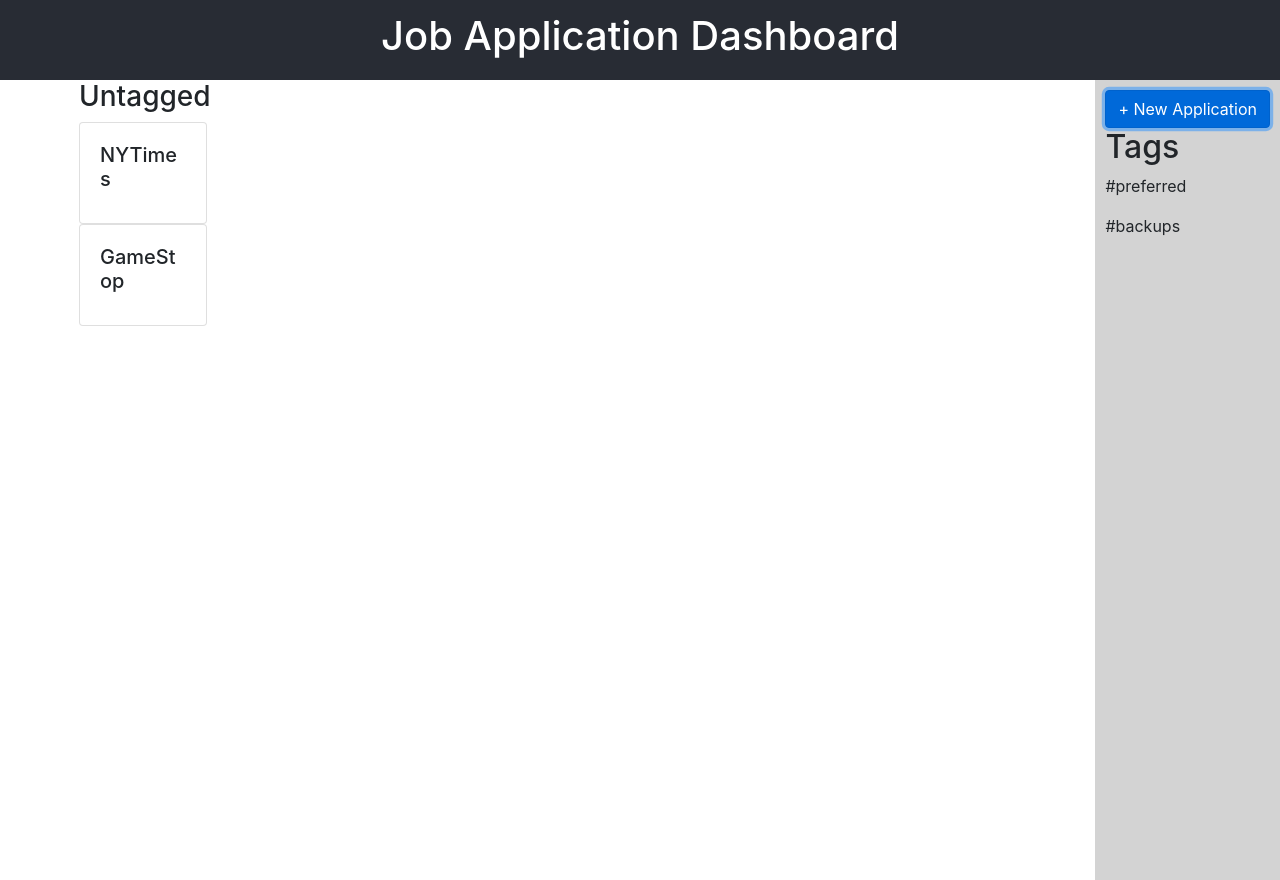
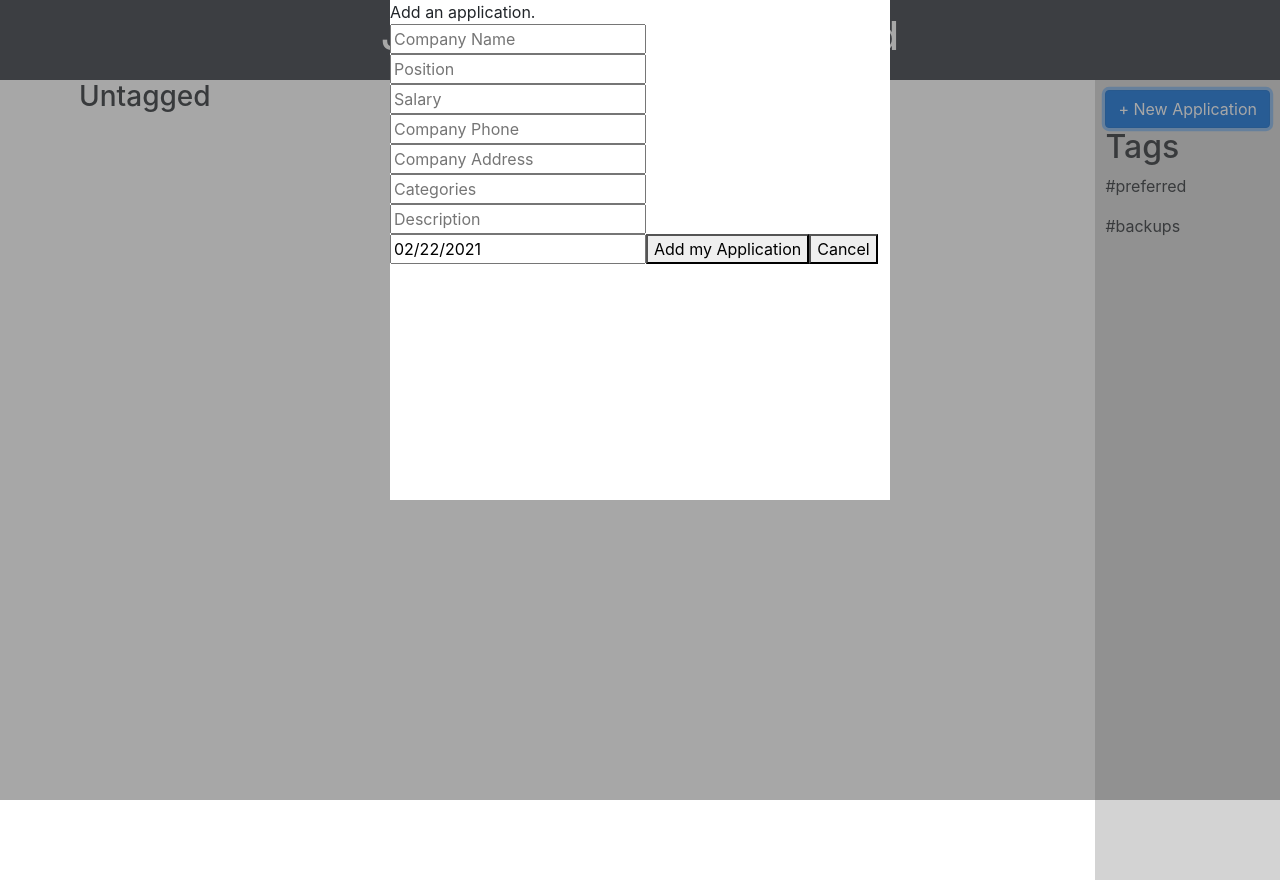
Before and after one commit to jos6654/Job-Application-Tracker, a React (Create React App) app in the folder job-app/: page / in a window 1280 px wide. Both pictures are taken after a click on the button "+ New Application". Built offline with nearby package versions, Linux system fonts and the light colour scheme.

Commit message:
rkb: added popup, add application brings up the popup, popup can add cards and be cancelled. installed react datepicker and uuid generator.

```diff
--- a/job-app/package.json
+++ b/job-app/package.json
@@ -11,7 +11,9 @@
     "react-bootstrap": "^1.5.0",
     "react-dom": "^17.0.1",
     "react-scripts": "4.0.2",
-    "web-vitals": "^1.1.0"
+    "web-vitals": "^1.1.0",
+    "uuid": "^8.3.2",
+    "react-datepicker": "^3.6.0"
   },
   "scripts": {
     "start": "react-scripts start",
--- a/job-app/src/App.js
+++ b/job-app/src/App.js
@@ -5,21 +5,76 @@ import { Card, Button, Container } from 'react-bootstrap';
 
 import 'bootstrap/dist/css/bootstrap.min.css';
 
+import Popup from './components/popup/Popup.js';
+
+const easyApp = {
+    "ApplicationID": "GUID1",
+    "Position": "Lead Software Breaker",
+    "Salary": "$99/year",
+    "CompanyName": "Tik Tok",
+    "CompanyPhone": "(123) 456-7890",
+    "CompanyAddress": "Rochester, NY 66666",
+    "Categories": ["#Rochester"],
+    "AppliedDate": "2/14/2021",
+    "Description": "This is a big notes section. \n This is the next line of notes."
+};
+
 class App extends React.Component {
 
     constructor() {
         super();
         this.state = {
-            data: null
+            applications: [],
+            popupOpen: false
         };
+        this.addCard = this.addCard.bind(this);
+        this.cancel = this.cancel.bind(this);
+    }
+
+    cards() {
+        const cards = [];
+        console.log("cards() start")
+        this.state.applications.forEach((appl) => {
+            console.log("card:");
+            console.log(appl);
+            cards.push(
+                <div key={appl.ApplicationID}>
+                    <Card>
+                        <Card.Body>
+                            <Card.Title>{appl.CompanyName}</Card.Title>
+                            <div>{appl.Position}</div>
+                            <div>{appl.Description}</div>
+                        </Card.Body>
+                    </Card>
+                </div>
+            );
+        });
+        return cards;
+    }
+
+    addCard(card) {
+        this.state.applications.push(card);
+        this.setState({
+            appCount: this.state.applications.length,
+            popupOpen: false
+        });
+    }
+
+    cancel() {
+        this.setState({
+            popupOpen: false
+        });
     }
 
     componentDidMount() {
         console.log("App.js mounted");
+        // API call to get
     }
 
     render() {
+        console.log("popupOpen? " + this.state.popupOpen.toString());
         return (
+            <React.Fragment>
                 <div className="App">
                     <header className="App-header">
                         <h1>Job Application Dashboard</h1>
@@ -28,31 +83,11 @@ class App extends React.Component {
                         <Container className="main">
                             <div className="untagged">
                                 <h3>Untagged</h3>
-                            {/* placeholder */}
-                            <Card>
-                                <Card.Body>
-                                    <Card.Title>NYTimes</Card.Title>
-                                </Card.Body>
-                            </Card>
-
-                            {/* placeholder */}
-                            <Card>
-                                <Card.Body>
-                                    <Card.Title>GameStop</Card.Title>
-                                </Card.Body>
-                            </Card>
+                                {this.cards()}
                             </div>
-                        {/* <div className="newCol">
-                            <h3>Preferred</h3>
-                            <Card>
-                                <Card.Body>
-                                    <Card.Title>Datto</Card.Title>
-                                </Card.Body>
-                            </Card>
-                        </div> */}
                         </Container>
                         <div className="options">
-                        <Button variant="primary" className="btn-primary">+ New Application</Button> {' '}
+                            <Button variant="primary" className="btn-primary" onClick={() => { this.setState({popupOpen: true}); }}>+ New Application</Button> {' '}
                             <h2>Tags</h2>
                             <div>
                                 <p>#preferred</p> {/* placeholder */}
@@ -61,6 +96,8 @@ class App extends React.Component {
                         </div>
                     </div>
                 </div>
+                {this.state.popupOpen && <Popup addCard={this.addCard} cancel={this.cancel}></Popup>}
+            </React.Fragment>
         );
     }
 }
--- /dev/null
+++ b/job-app/src/components/popup/Popup.css
@@ -0,0 +1,37 @@
+.popup {
+    z-index: 1;
+    width: 100%;
+    height: 100%;
+    background-color: rgb(80,80,80);
+    background-color: rgba(80,80,80,0.5);
+    position: fixed;
+    left: 0;
+    top: 0;
+    overflow: auto;
+}
+
+.popup-body {
+    width: 500px;
+    height: 500px;
+    background-color: white;
+    filter: opacity(100%);
+    flex: 1 0 auto;
+    margin: auto;
+}
+
+.filler {
+    display: flex;
+}
+
+.filler-horizontal {
+    flex-direction: row;
+}
+
+.filler-vertical {
+    flex-direction: column;
+}
+
+.filler-buffer {
+    margin: auto;
+    flex: 1 0 auto;
+}
--- /dev/null
+++ b/job-app/src/components/popup/Popup.js
@@ -0,0 +1,82 @@
+import './Popup.css';
+import React from 'react';
+
+import DatePicker from 'react-datepicker';
+import "react-datepicker/dist/react-datepicker.css";
+import {v4 as uuidv4} from 'uuid';
+
+class Popup extends React.Component {
+
+    constructor(props) {
+        super();
+        this.state = {
+            addCard: props.addCard,
+            cancel: props.cancel,
+            interviewDate: new Date()
+        }
+        this.addMyCard = this.addMyCard.bind(this);
+        this.cancel = this.cancel.bind(this);
+    }
+
+    addMyCard() {
+        const gcn = (target) => {
+            return document.getElementsByClassName(target)[0].value;
+        };
+
+        const assignedCategories = gcn("categories").split(",").map((cat) => {
+            const ret = cat.trim();
+            if (ret[0] !== '#') {
+                ret = "#" + ret;
+            }
+            return ret;
+        });
+
+        const card = {
+            ApplicationID: uuidv4(),
+            Position: gcn("position"),
+            Salary: gcn("salary"),
+            CompanyName: gcn("company-name"),
+            CompanyPhone: gcn("company-phone"),
+            CompanyAddress: gcn("company-address"),
+            Categories: assignedCategories,
+            AppliedDate: this.state.interviewDate.toISOString(),
+            Description: gcn("description")
+        };
+
+        this.state.addCard(card);
+    }
+
+    cancel() {
+        this.state.cancel();
+    }
+
+    render() {
+        return (
+            <div className="popup">
+                <div className="filler filler-horizontal">
+                    <div className="filler-buffer"></div>
+                    <div className="filler filler-vertical">
+                        <div className="filler-buffer"></div>
+                        <div className="popup-body">
+                            <div className="popup-description">Add an application.</div>
+                            <input className="company-name" type="text" placeholder="Company Name"></input>
+                            <input className="position" type="text" placeholder="Position"></input>
+                            <input className="salary" type="text" placeholder="Salary"></input>
+                            <input className="company-phone" type="text" placeholder="Company Phone"></input>
+                            <input className="company-address" type="text" placeholder="Company Address"></input>
+                            <input className="categories" type="text" placeholder="Categories"></input>
+                            <input className="description" type="text" placeholder="Description"></input>
+                            <DatePicker selected={this.state.interviewDate} onChange={(date) => {this.setState({ interviewDate: date });}}></DatePicker>
+                            <button onClick={this.addMyCard}>Add my Application</button>
+                            <button onClick={this.cancel}>Cancel</button>
+                        </div>
+                        <div className="filler-buffer"></div>
+                    </div>
+                    <div className="filler-buffer"></div>
+                </div>
+            </div>
+        );
+    }
+}
+
+export default Popup;
```
Lines whose indentation alone changed are shown as unchanged.
